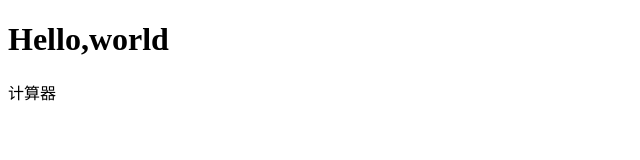
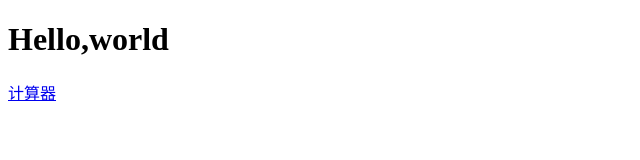
Before and after one commit to sssshengu0/sssshengu0.github.io, a plain HTML site: page index.html in a window 1280 px wide. Shown: the full height of the page, 0-640 px from the left. Drawn offline with Linux system fonts and the light colour scheme.

Commit message:
拼写错误

```diff
--- a/index.html
+++ b/index.html
@@ -7,6 +7,6 @@
 </head>
 <body>
 	<h1>Hello,world</h1>
-	<a herf='/XLXPC/XLX_Pc.html'>计算器</a>
+	<a href="/XLXPC/XLX_Pc.html">计算器</a>
 </body>
 </html>
```
